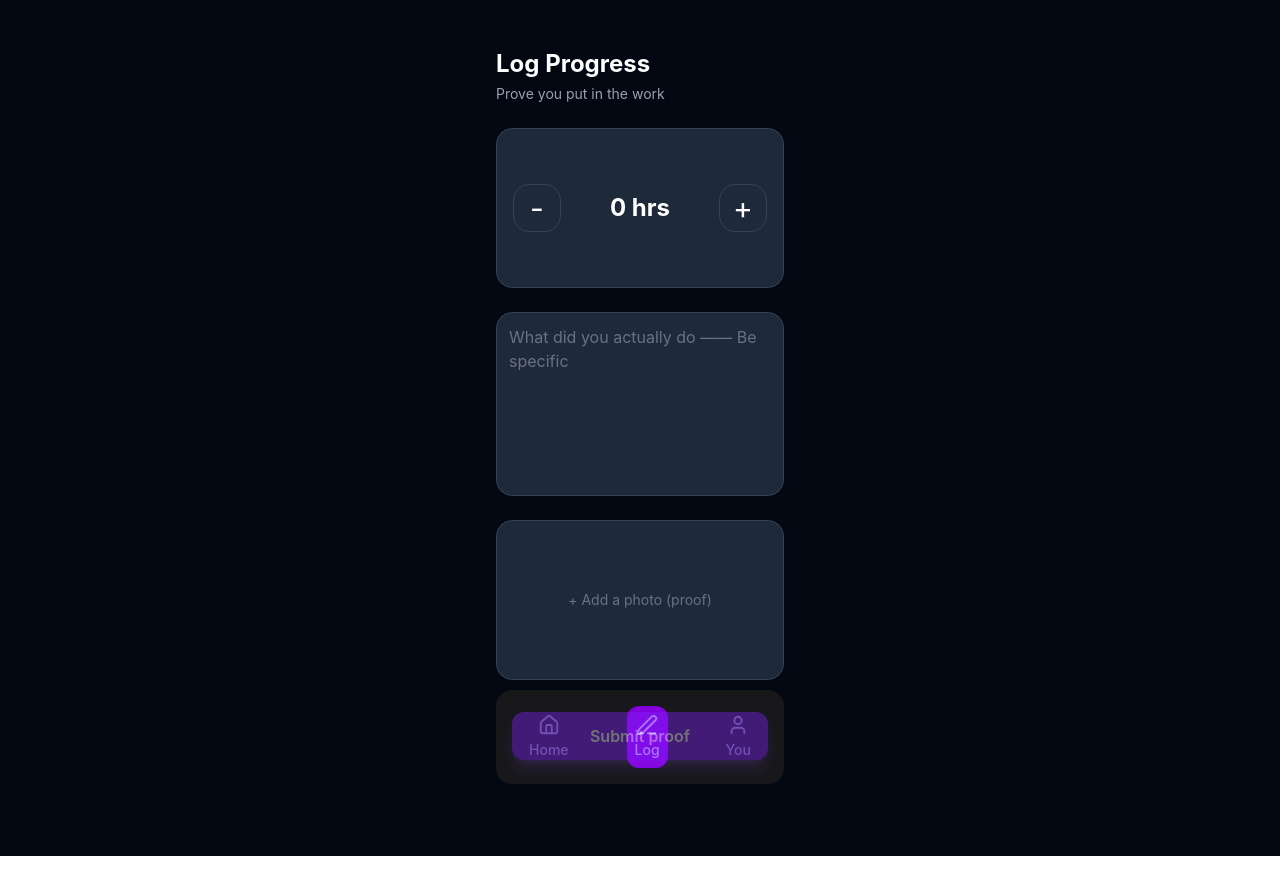
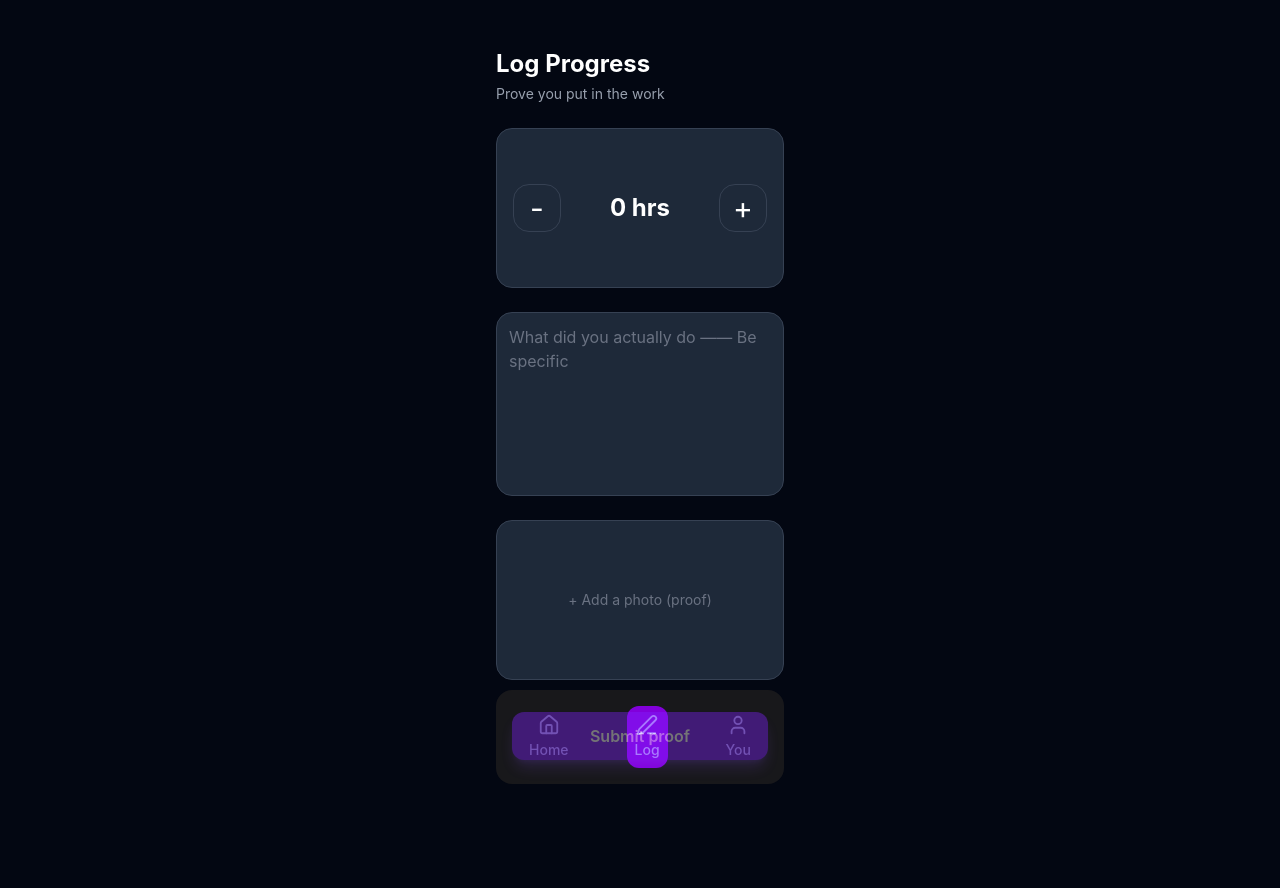
Before and after one commit to Nuutti-N/WYD, a React (Vite) app in the folder frontend/: page /Logprogress in a window 1280 px wide. Before the commit the page ends 856 px from the top, so only its background shows below. Built offline with nearby package versions, Linux system fonts and the light colour scheme; no server answers; sample sign-in values are in the browser's storage.

Commit message:
update, add more space, that submit not on navbar

```diff
--- a/frontend/pages/Logprogress.jsx
+++ b/frontend/pages/Logprogress.jsx
@@ -104,7 +104,7 @@ function Logprogress() {
                             />
                         </label>}
                 </div>
-                <div className="flex flex-col items-center mt-auto pb-24">
+                <div className="flex flex-col items-center mt-auto pb-32">
                     <button
                         type="submit"
                         disabled={!image || loading}
```
